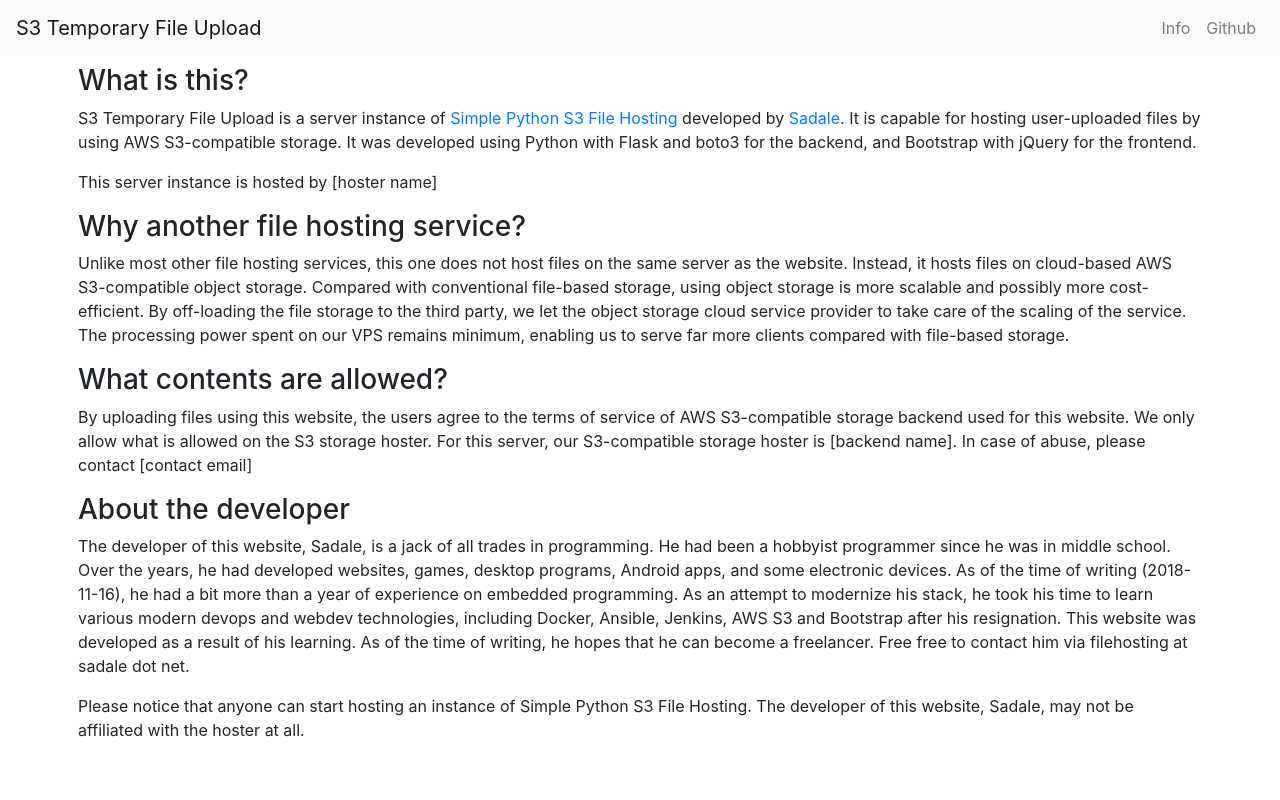
After one commit to SadaleNet/simple-python-s3-file-hosting, a Flask app: page /info in a window 1280 px wide. The commit adds this page. Run offline with Flask 2, Linux system fonts and the light colour scheme; some libraries are stand-ins or nearby versions.

Commit message:
Added info.html; New environment variables: HOSTER_NAME, BACKEND_NAME, CONTACT_EMAIL, UPLOAD_REMARKS and RESULT_REMARKS

```diff
--- a/app/app.py
+++ b/app/app.py
@@ -40,6 +40,10 @@
 def homepage():
     return flask.render_template('upload.html',
             service_name=os.getenv('SERVICE_NAME', 'S3 Temporary File Upload'),
+            upload_remarks=os.getenv('UPLOAD_REMARKS', ''),
+            backend_name=os.getenv('BACKEND_NAME', '[backend name]'),
+            hoster_name=os.getenv('HOSTER_NAME', '[hoster name]'),
+            contact_email=os.getenv('CONTACT_EMAIL', '[contact email]'),
             file_size_limit_human=get_s3_current_servicec_provider_envvar("MAX_FILE_SIZE"),
             file_size_limit=humanBytesToValue(get_s3_current_servicec_provider_envvar("MAX_FILE_SIZE")),
             captcha_enabled=is_captcha_enabled(),
@@ -105,7 +109,20 @@
     filename = filename.replace('"', '').replace("'", "")
     return flask.render_template('result.html',
             service_name=os.getenv('SERVICE_NAME', 'S3 Temporary File Upload'),
+            result_remarks=os.getenv('RESULT_REMARKS', ''),
+            backend_name=os.getenv('BACKEND_NAME', '[backend name]'),
+            hoster_name=os.getenv('HOSTER_NAME', '[hoster name]'),
+            contact_email=os.getenv('CONTACT_EMAIL', '[contact email]'),
             fileName=f"{get_s3_current_servicec_provider_envvar('CLOUDFLARE_ROOT')}/{filename}"
+    )
+
+@app.route("/info")
+def info():
+    return flask.render_template('info.html',
+        service_name=os.getenv('SERVICE_NAME', 'S3 Temporary File Upload'),
+        backend_name=os.getenv('BACKEND_NAME', '[backend name]'),
+        hoster_name=os.getenv('HOSTER_NAME', '[hoster name]'),
+        contact_email=os.getenv('CONTACT_EMAIL', '[contact email]'),
     )
 
 @app.route('/robots.txt')
--- /dev/null
+++ b/app/templates/info.html
@@ -0,0 +1,42 @@
+<!doctype html>
+<html lang="en" class="h-100">
+	<head>
+		<meta charset="utf-8">
+		<meta name="viewport" content="width=device-width, initial-scale=1, shrink-to-fit=no">
+		<meta name="description" content="{{ service_name }}">
+
+		<title>Info | {{ service_name }}</title>
+
+		<link rel="stylesheet" href="https://stackpath.bootstrapcdn.com/bootstrap/4.1.3/css/bootstrap.min.css" integrity="sha384-MCw98/SFnGE8fJT3GXwEOngsV7Zt27NXFoaoApmYm81iuXoPkFOJwJ8ERdknLPMO" crossorigin="anonymous">
+	</head>
+
+	<body class="h-100">
+		<div class="d-flex flex-column h-100">
+			{% include 'navbar.html' %}
+
+			<main class="container flex-column d-flex h-100 p-2">
+				<section>
+					<h3>What is this?</h3>
+					<p>{{ service_name }} is a server instance of <a href="https://github.com/SadaleNet/simple-python-s3-file-hosting">Simple Python S3 File Hosting</a> developed by <a href="https://sadale.net">Sadale</a>. It is capable for hosting user-uploaded files by using AWS S3-compatible storage. It was developed using Python with Flask and boto3 for the backend, and Bootstrap with jQuery for the frontend.</p>
+					<p>This server instance is hosted by {{ hoster_name }}</p>
+				</section>
+				<section>
+					<h3>Why another file hosting service?</h3>
+					<p>Unlike most other file hosting services, this one does not host files on the same server as the website. Instead, it hosts files on cloud-based AWS S3-compatible object storage. Compared with conventional file-based storage, using object storage is more scalable and possibly more cost-efficient. By off-loading the file storage to the third party, we let the object storage cloud service provider to take care of the scaling of the service. The processing power spent on our VPS remains minimum, enabling us to serve far more clients compared with file-based storage. </p>
+				</section>
+				<section>
+					<h3>What contents are allowed?</h3>
+					<p>By uploading files using this website, the users agree to the terms of service of AWS S3-compatible storage backend used for this website. We only allow what is allowed on the S3 storage hoster. For this server, our S3-compatible storage hoster is {{ backend_name }}. In case of abuse, please contact {{ contact_email }}</p>
+				</section>
+				<section>
+					<h3>About the developer</h3>
+					<p>The developer of this website, Sadale, is a jack of all trades in programming. He had been a hobbyist programmer since he was in middle school. Over the years, he had developed websites, games, desktop programs, Android apps, and some electronic devices. As of the time of writing (2018-11-16), he had a bit more than a year of experience on embedded programming. As an attempt to modernize his stack, he took his time to learn various modern devops and webdev technologies, including Docker, Ansible, Jenkins, AWS S3 and Bootstrap after his resignation. This website was developed as a result of his learning. As of the time of writing, he hopes that he can become a freelancer. Free free to contact him via filehosting at sadale dot net.</p>
+					<p>Please notice that anyone can start hosting an instance of Simple Python S3 File Hosting. The developer of this website, Sadale, may not be affiliated with the hoster at all.</p>
+				</section>
+			</main>
+		</div>
+
+		<script src="https://code.jquery.com/jquery-3.3.1.min.js" integrity="sha256-FgpCb/KJQlLNfOu91ta32o/NMZxltwRo8QtmkMRdAu8=" crossorigin="anonymous"></script>
+		<script src="https://stackpath.bootstrapcdn.com/bootstrap/4.1.3/js/bootstrap.min.js" integrity="sha384-ChfqqxuZUCnJSK3+MXmPNIyE6ZbWh2IMqE241rYiqJxyMiZ6OW/JmZQ5stwEULTy" crossorigin="anonymous"></script>
+	</body>
+</html>
--- a/app/templates/navbar.html
+++ b/app/templates/navbar.html
@@ -7,10 +7,10 @@
 				<div class="collapse navbar-collapse" id="navbarItems">
 					<ul class="navbar-nav ml-auto">
 						<li class="nav-item">
-							<a class="nav-link" href="#">Info</a>
+							<a class="nav-link" href="/info">Info</a>
 						</li>
 						<li class="nav-item">
-							<a class="nav-link" href="#">Github</a>
+							<a class="nav-link" href="https://github.com/SadaleNet/simple-python-s3-file-hosting">Github</a>
 						</li>
 					</ul>
 				</div>
--- a/app/templates/result.html
+++ b/app/templates/result.html
@@ -38,10 +38,10 @@
 				</span>
 
 				<div class="mx-auto">
-					<small>This site hosts user-uploaded content. The operator of the site is not responsible for the content uploaded.</small>
+					<small>This site hosts user-uploaded content. The hoster of the site is not responsible for the content uploaded.</small>
 				</div>
 				<div class="mx-auto">
-					<small>All uploaded files will be removed after a day.</small>
+					<small>{{ result_remarks }}</small>
 				</div>
 			</div>
 		</main>
--- a/app/templates/upload.html
+++ b/app/templates/upload.html
@@ -52,12 +52,12 @@
 					{% endif %}
 
 					<div class="p-2">
-						<small class="form-text text-muted">Storage duration: 1 day</small>
+						<small class="form-text text-muted">{{ upload_remarks }}</small>
 						<small class="form-text text-muted">Maximum file size: {{ file_size_limit_human }}</small>
 						{% if upload_rate_limit != "" %}
 						<small class="form-text text-muted">Maximum uploads per IP address: {{ upload_rate_limit }}</small>
 						{% endif %}
-						<small class="form-text text-muted">This service will upload your files to AWS S3. By uploading files using this site, you agree with the terms of service of AWS S3. </small>
+						<small class="form-text text-muted">This service will upload your files to {{ backend_name }}. By uploading files using this site, you agree with the terms of service of {{ backend_name }}. </small>
 					</div>
 				</form>
 			</main>
```
